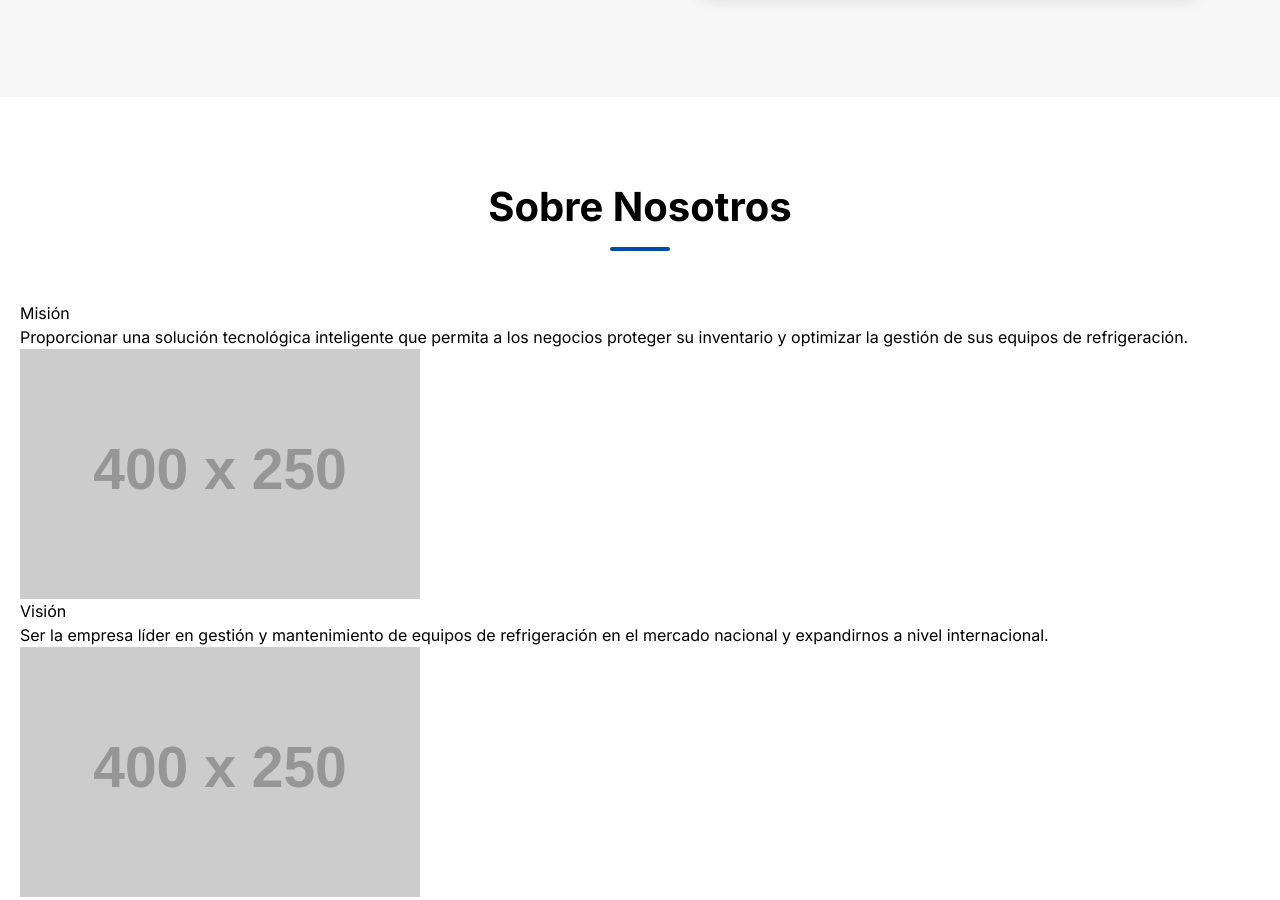
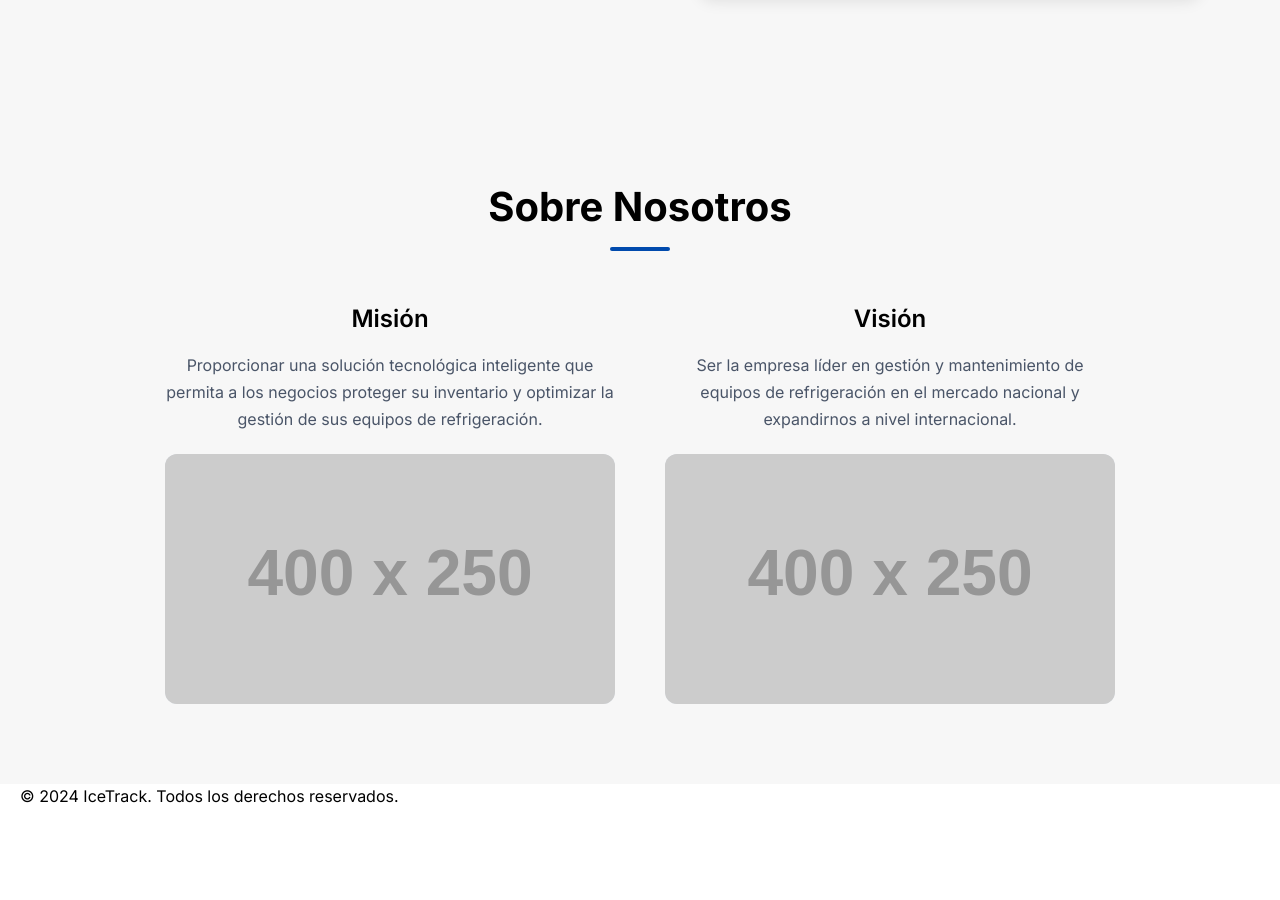
Before and after one commit to 1ASI0730-2520-7452-G1-FrostShield/IceTrack---Landing-Page, a plain HTML site: page index.html in a window 1280 px wide. Shown: the part 545-1445 px from the top of the page. After the commit the page ends 1353 px from the top, so only its background shows below. Drawn offline with nearby package versions, Linux system fonts and the light colour scheme; placeholder pictures from the web are drawn by us.

Commit message:
Add about us section in style.css

```diff
--- a/style.css
+++ b/style.css
@@ -195,6 +195,51 @@ section {
     box-shadow: var(--shadow-large);
 }
 
+/* --- About Us Section --- */
+.about-us-section {
+    background-color: var(--bg-light);
+}
+
+.about-content {
+    display: flex;
+    justify-content: center;
+    gap: 50px;
+    flex-wrap: wrap;
+}
+
+.mission, .vision {
+    max-width: 450px;
+    text-align: center;
+}
+
+.mission h3, .vision h3 {
+    font-size: 1.5rem;
+    font-weight: 600;
+    margin-bottom: 15px;
+}
+
+.mission p, .vision p {
+    color: var(--text-light);
+    line-height: 1.7;
+}
+
+.about-image-placeholder {
+    margin-top: 20px;
+    width: 100%;
+    height: 250px;
+    background-color: var(--border-color);
+    display: flex;
+    align-items: center;
+    justify-content: center;
+    color: var(--text-light);
+    border-radius: var(--border-radius);
+}
+.about-image {
+    width: 100%;
+    height: 100%;
+    object-fit: cover;
+    border-radius: var(--border-radius);
+}
 
 /* --- Responsive Styles --- */
 @media (max-width: 1024px) {
```
